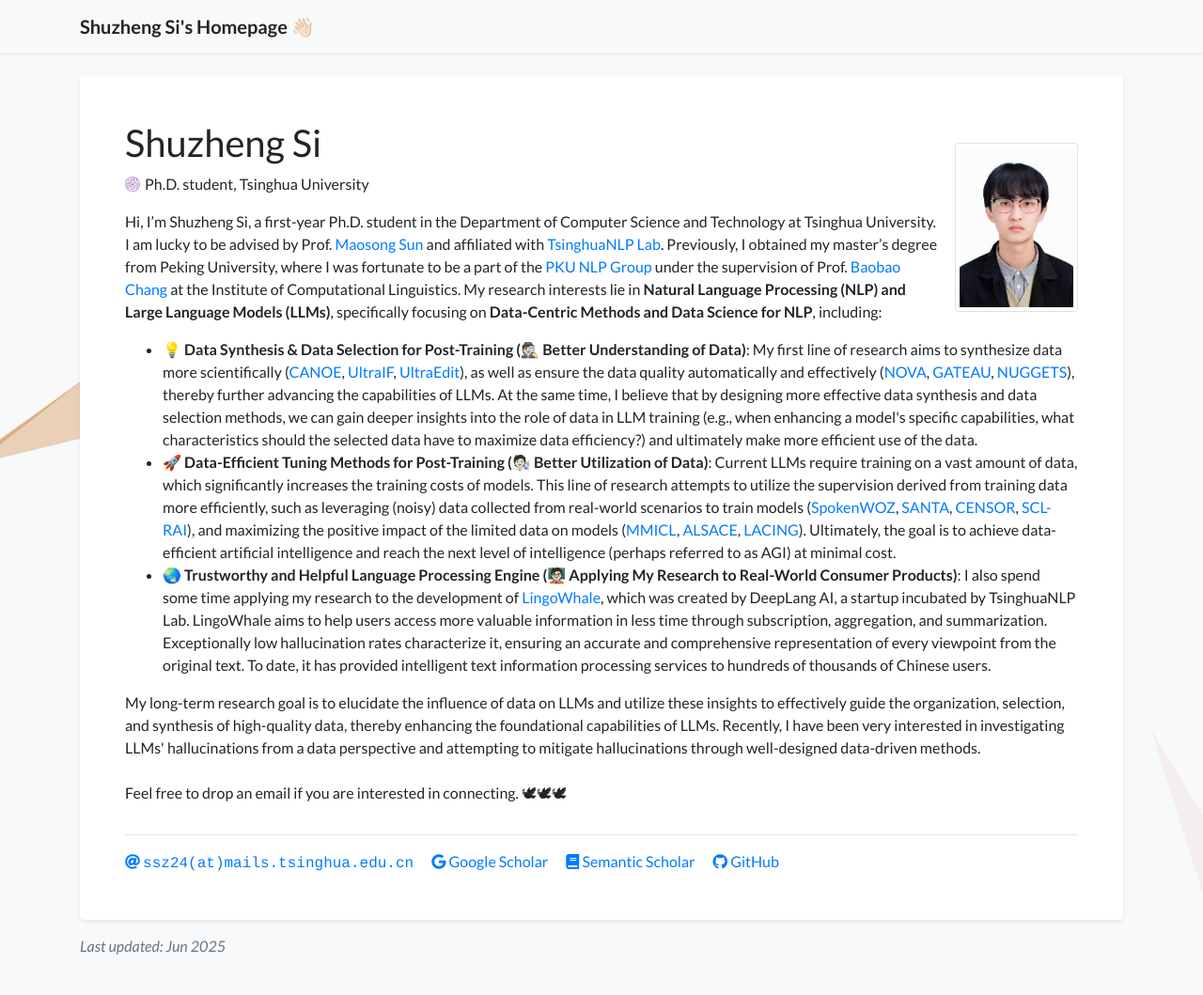
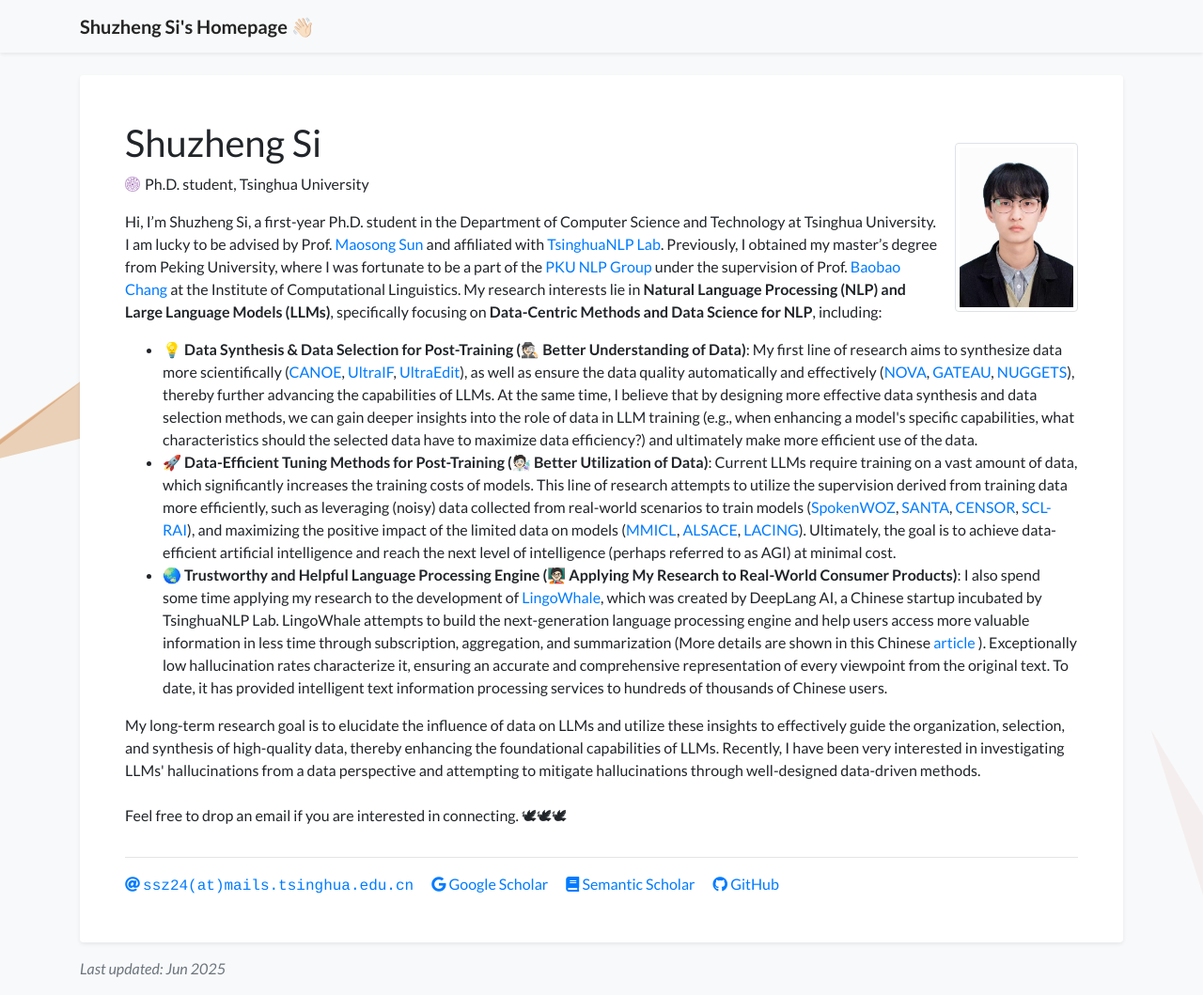
Before and after one commit to S1s-Z/s1s-z.github.io, a Jekyll site: the page built from index.html, in a window 1280 px wide and 1059 px high. Shown: the whole window at 94% size. Built offline with Jekyll 4.4.1, drawn with Linux system fonts in a browser that asks for light colours; a style sheet for code colours, icons or effects is not loaded.

Commit message:
Update profile.yml

```diff
--- a/_data/profile.yml
+++ b/_data/profile.yml
@@ -30,7 +30,7 @@
           🚀 <b>Data-Efficient Tuning Methods for Post-Training (🧑🏻‍🔬 Better Utilization of Data)</b>: Current LLMs require training on a vast amount of data, which significantly increases the training costs of models. This line of research attempts to utilize the supervision derived from training data more efficiently, such as leveraging (noisy) data collected from real-world scenarios to train models (<a href="https://arxiv.org/abs/2305.13040">SpokenWOZ</a>, <a href="https://arxiv.org/abs/2305.04076">SANTA</a>, <a href="https://arxiv.org/abs/2311.08010">CENSOR</a>, <a href="https://arxiv.org/abs/2209.01646">SCL-RAI</a>), and maximizing the positive impact of the limited data on models (<a href="https://arxiv.org/abs/2309.07915">MMICL</a>, <a href="https://arxiv.org/abs/2404.08491">ALSACE</a>, <a href="https://arxiv.org/abs/2411.14279">LACING</a>). Ultimately, the goal is to achieve data-efficient artificial intelligence and reach the next level of intelligence (perhaps referred to as AGI) at minimal cost.
       </li>
       <li>
-          🌏 <b>Trustworthy and Helpful Language Processing Engine (🧑🏻‍🏫 Applying My Research to Real-World Consumer Products)</b>: I also spend some time applying my research to the development of <a href="https://lingowhale.com/">LingoWhale</a>, which was created by DeepLang AI, a startup incubated by TsinghuaNLP Lab. LingoWhale aims to help users access more valuable information in less time through subscription, aggregation, and summarization. Exceptionally low hallucination rates characterize it, ensuring an accurate and comprehensive representation of every viewpoint from the original text. To date, it has provided intelligent text information processing services to hundreds of thousands of Chinese users.
+          🌏 <b>Trustworthy and Helpful Language Processing Engine (🧑🏻‍🏫 Applying My Research to Real-World Consumer Products)</b>: I also spend some time applying my research to the development of <a href="https://lingowhale.com/">LingoWhale</a>, which was created by DeepLang AI, a Chinese startup incubated by TsinghuaNLP Lab. LingoWhale attempts to build the next-generation language processing engine and help users access more valuable information in less time through subscription, aggregation, and summarization (More details are shown in this Chinese <a href="https://mp.weixin.qq.com/s/oB054vVcEBgD21VGZIqmNg">article</a> ). Exceptionally low hallucination rates characterize it, ensuring an accurate and comprehensive representation of every viewpoint from the original text. To date, it has provided intelligent text information processing services to hundreds of thousands of Chinese users.
       </li>
   </ul>
 
```
